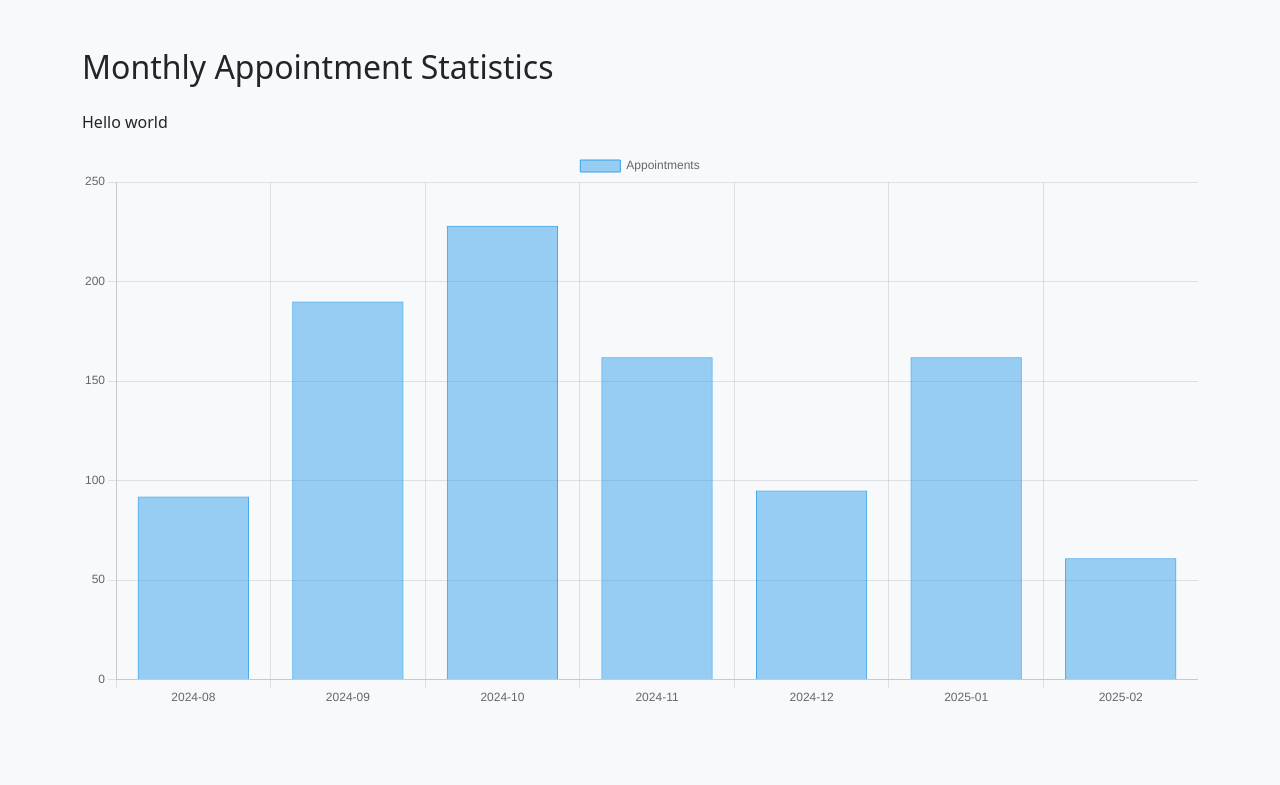
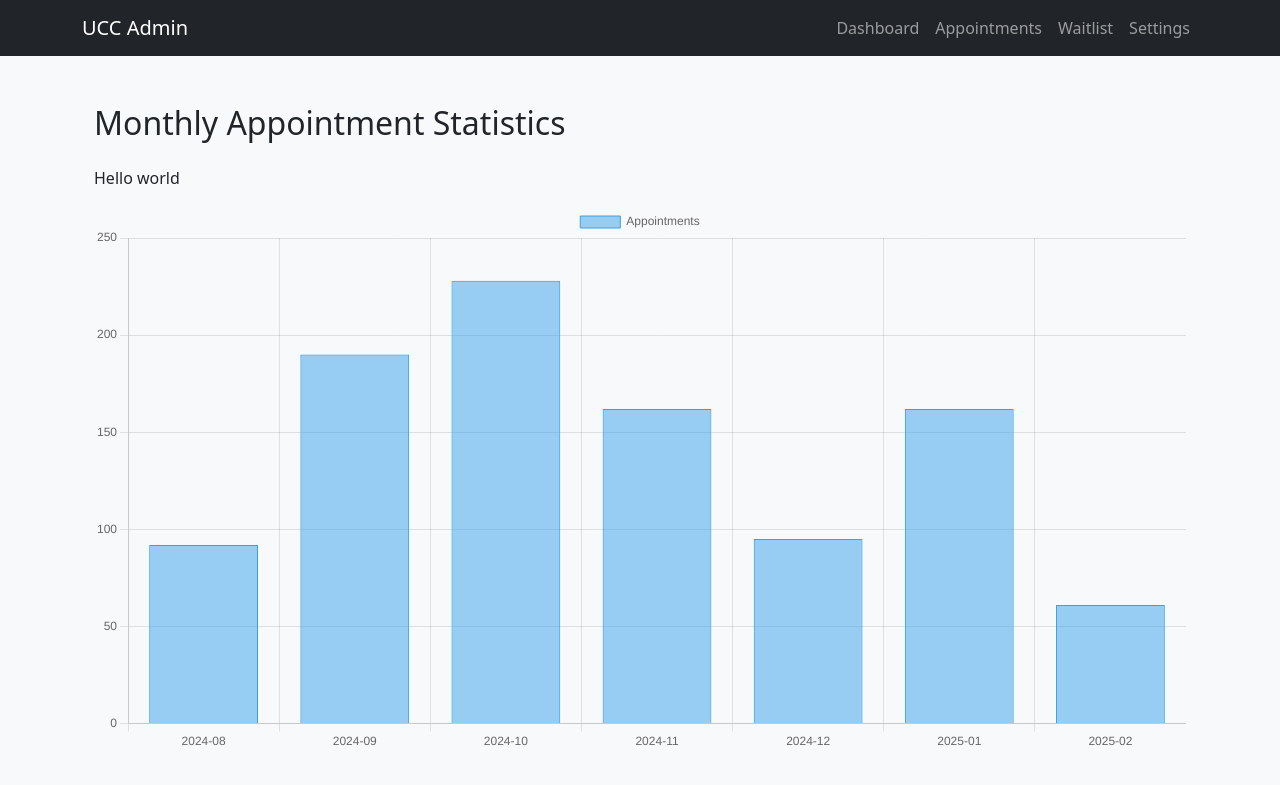
Before and after one commit to can-ding/ucc-appointment-system, a Flask app: page /dashboard/monthly in a window 1280 px wide. Shown: the top 785 px of the page. Run offline with Flask 3, Linux system fonts and the light colour scheme.

Commit message:
base view

```diff
--- /dev/null
+++ b/app/templates/base.html
@@ -0,0 +1,32 @@
+<!DOCTYPE html>
+<html lang="en">
+<head>
+  <meta charset="UTF-8">
+  <title>{% block title %}UCC Admin{% endblock %}</title>
+  <link href="https://cdn.jsdelivr.net/npm/bootstrap@5.3.0/dist/css/bootstrap.min.css" rel="stylesheet">
+</head>
+<body class="bg-light">
+  <!-- 导航栏 -->
+  <nav class="navbar navbar-expand-lg navbar-dark bg-dark mb-4">
+    <div class="container">
+      <a class="navbar-brand" href="/dashboard">UCC Admin</a>
+      <button class="navbar-toggler" type="button" data-bs-toggle="collapse" data-bs-target="#navbarNav">
+        <span class="navbar-toggler-icon"></span>
+      </button>
+      <div class="collapse navbar-collapse" id="navbarNav">
+        <ul class="navbar-nav ms-auto">
+          <li class="nav-item"><a class="nav-link" href="/dashboard">Dashboard</a></li>
+          <li class="nav-item"><a class="nav-link" href="/appointments/view">Appointments</a></li>
+          <li class="nav-item"><a class="nav-link" href="/waitlist">Waitlist</a></li>
+          <li class="nav-item"><a class="nav-link" href="/settings">Settings</a></li>
+        </ul>
+      </div>
+    </div>
+  </nav>
+
+  <!-- Page content area -->
+  <div class="container py-4">
+    {% block content %}{% endblock %}
+  </div>
+</body>
+</html>
--- a/app/templates/monthly_stats.html
+++ b/app/templates/monthly_stats.html
@@ -1,19 +1,13 @@
-<!DOCTYPE html>
-<html lang="en">
-<head>
-    <meta charset="UTF-8">
-    <title>Monthly Stats</title>
-    <script src="https://cdn.jsdelivr.net/npm/chart.js"></script>
-    <link href="https://cdn.jsdelivr.net/npm/bootstrap@5.3.0/dist/css/bootstrap.min.css" rel="stylesheet">
-</head>
-
-<body class="bg-light p-5">
+{% extends "base.html" %}
+{% block title %}Monthly Stats{% endblock %}
+{% block content %}
 <div class="container">
     <h2 class="mb-4">Monthly Appointment Statistics</h2>
     <p>Hello world</p>
     <canvas id="monthlyChart"></canvas>
 </div>
 
+<script src="https://cdn.jsdelivr.net/npm/chart.js"></script>
 <script>
     const ctx = document.getElementById('monthlyChart').getContext('2d');
     const chart = new Chart(ctx, {
@@ -33,5 +27,4 @@
         }
     });
 </script>
-</body>
-</html>
+{% endblock %}
```
Also changed, not shown: app/models/waitlist.py (added, +10 -0 lines), app/templates/appointments_page.html (+4 -10 lines), app/templates/dashboard.html (+5 -11 lines). Lines whose indentation alone changed are shown as unchanged.
